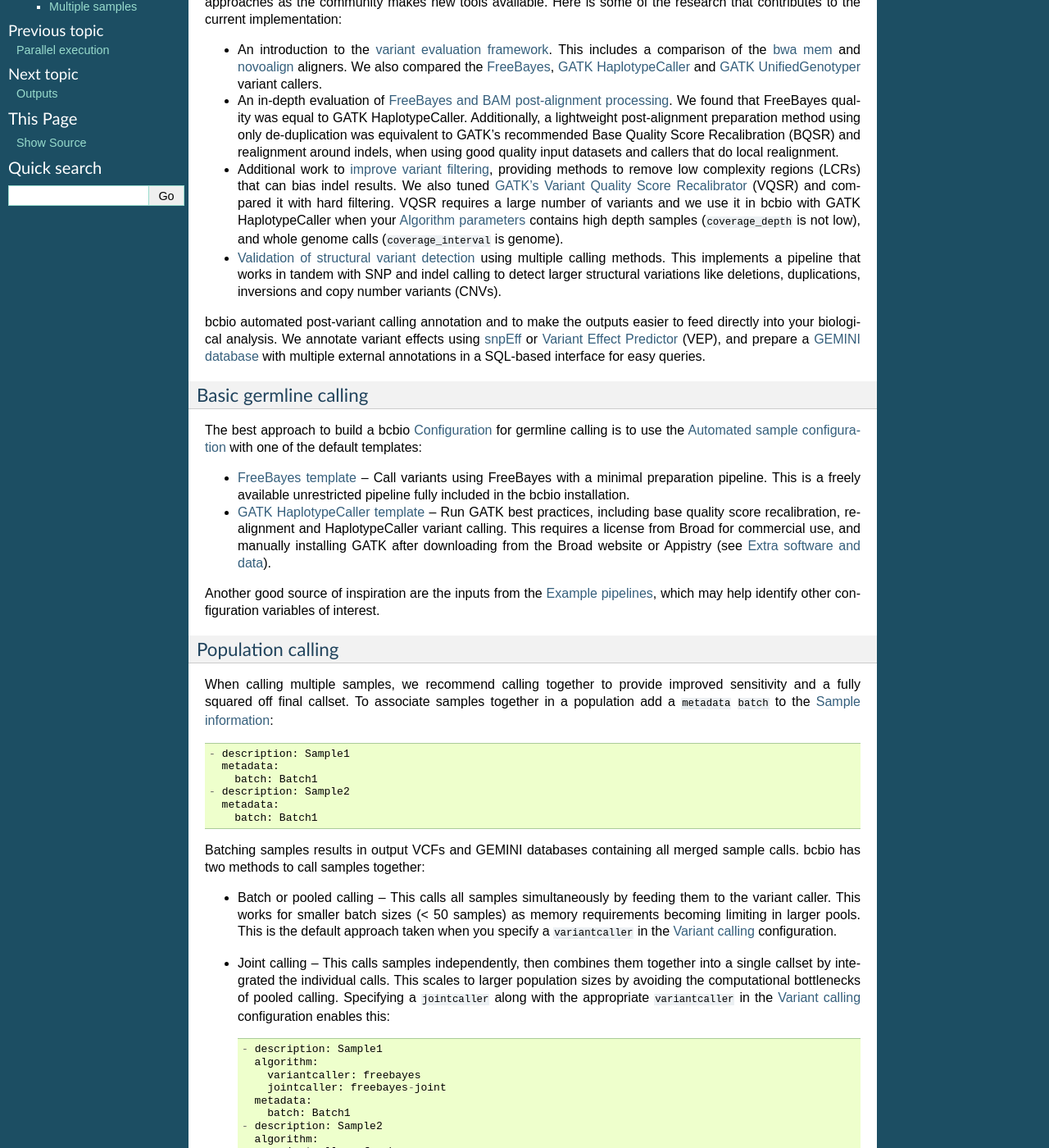
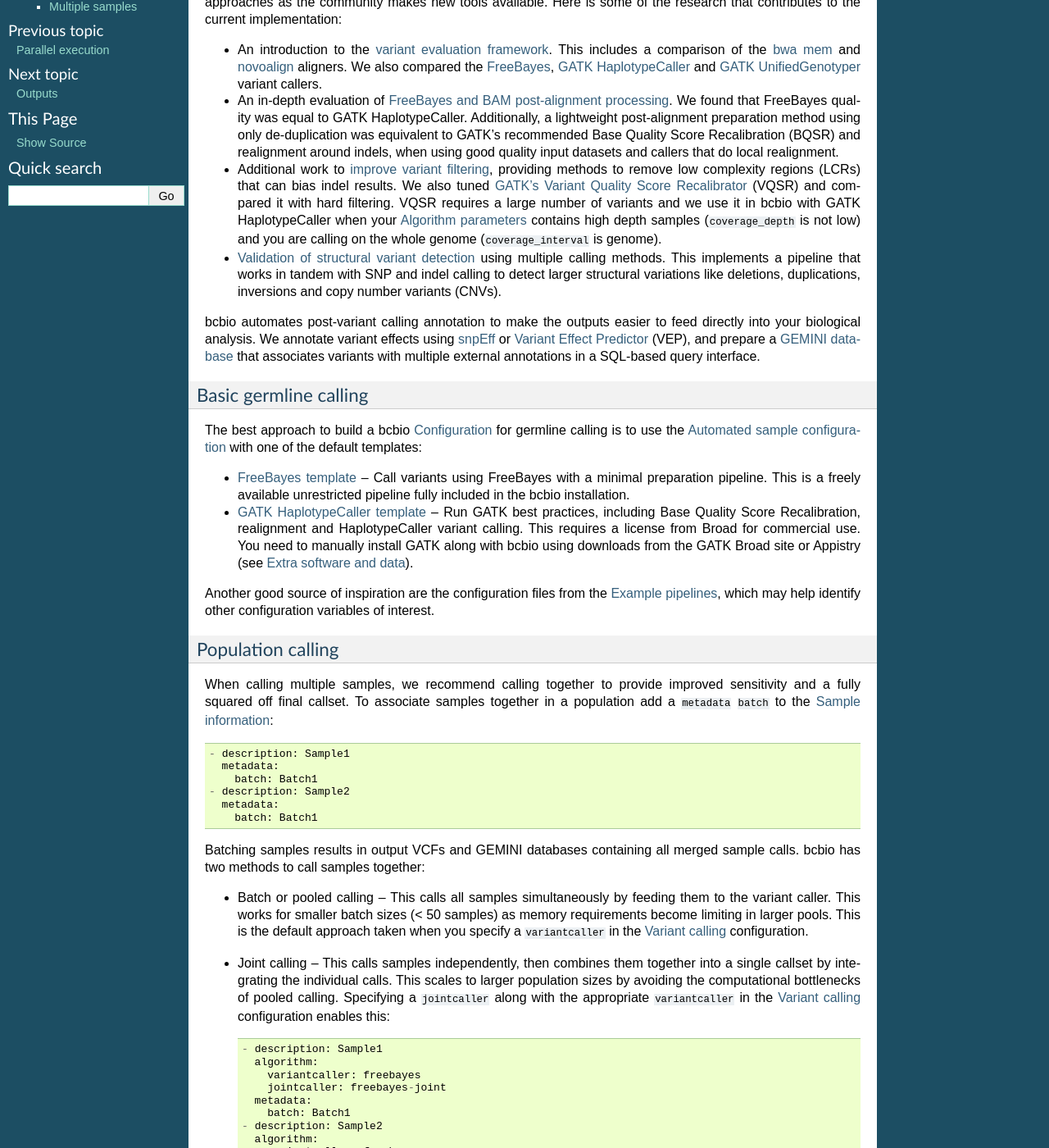
Before and after one commit to bcbio/bcbio-nextgen, a Sphinx documentation site: the page built from docs/contents/pipelines.rst, in a window 1280 px wide and 1400 px high, scrolled down 218 px. Shown: the whole window at 82% size. Built offline with Sphinx 7.4.7, drawn with Linux system fonts in a browser that asks for light colours.

Commit message:
Fix typos in pipeline documentation

```diff
--- a/docs/contents/pipelines.rst
+++ b/docs/contents/pipelines.rst
@@ -29,19 +29,19 @@
   tuned `GATK's Variant Quality Score Recalibrator`_ (VQSR) and compared it with
   hard filtering. VQSR requires a large number of variants and we use
   it in bcbio with GATK HaplotypeCaller when your :ref:`algorithm-config`
-  contains high depth samples (``coverage_depth`` is not low), and
-  whole genome calls (``coverage_interval`` is genome).
+  contains high depth samples (``coverage_depth`` is not low) and you are
+  calling on the whole genome (``coverage_interval`` is genome).
 
 - `Validation of structural variant detection`_ using multiple calling
   methods. This implements a pipeline that works in tandem with SNP and indel
   calling to detect larger structural variations like deletions, duplications,
   inversions and copy number variants (CNVs).
 
-bcbio automated post-variant calling annotation and to make
+bcbio automates post-variant calling annotation to make
 the outputs easier to feed directly into your biological analysis. We annotate
 variant effects using `snpEff`_ or `Variant Effect Predictor`_ (VEP), and
-prepare a `GEMINI database`_ with multiple external annotations in a SQL-based
-interface for easy queries.
+prepare a `GEMINI database`_ that associates variants with multiple
+external annotations in a SQL-based query interface.
 
 .. _Genome in a Bottle: http://www.genomeinabottle.org/
 .. _variant evaluation framework: https://bcbio.wordpress.com/2013/05/06/framework-for-evaluating-variant-detection-methods-comparison-of-aligners-and-callers/
@@ -72,12 +72,12 @@
 
 - `GATK HaplotypeCaller template
   <https://github.com/chapmanb/bcbio-nextgen/blob/master/config/templates/gatk-variant.yaml>`_ --
-  Run GATK best practices, including base quality score recalibration,
+  Run GATK best practices, including Base Quality Score Recalibration,
   realignment and HaplotypeCaller variant calling. This requires a license from
-  Broad for commercial use, and manually installing GATK after downloading from
-  the Broad website or Appistry (see :ref:`extra-install`).
+  Broad for commercial use. You need to manually install GATK along with bcbio
+  using downloads from the GATK Broad site or Appistry (see :ref:`extra-install`).
 
-Another good source of inspiration are the inputs from the
+Another good source of inspiration are the configuration files from the
 :ref:`example-pipelines`, which may help identify other configuration variables
 of interest.
 
@@ -100,12 +100,12 @@
 
 - Batch or pooled calling -- This calls all samples simultaneously by feeding
   them to the variant caller. This works for smaller batch sizes (< 50 samples)
-  as memory requirements becoming limiting in larger pools. This is the default
+  as memory requirements become limiting in larger pools. This is the default
   approach taken when you specify a ``variantcaller`` in the
   :ref:`variant-config` configuration.
 
 - Joint calling -- This calls samples independently, then combines them together
-  into a single callset by integrated the individual calls. This scales to
+  into a single callset by integrating the individual calls. This scales to
   larger population sizes by avoiding the computational bottlenecks of pooled
   calling. Specifying a ``jointcaller`` along with the appropriate
   ``variantcaller`` in the :ref:`variant-config` configuration enables this::
```
